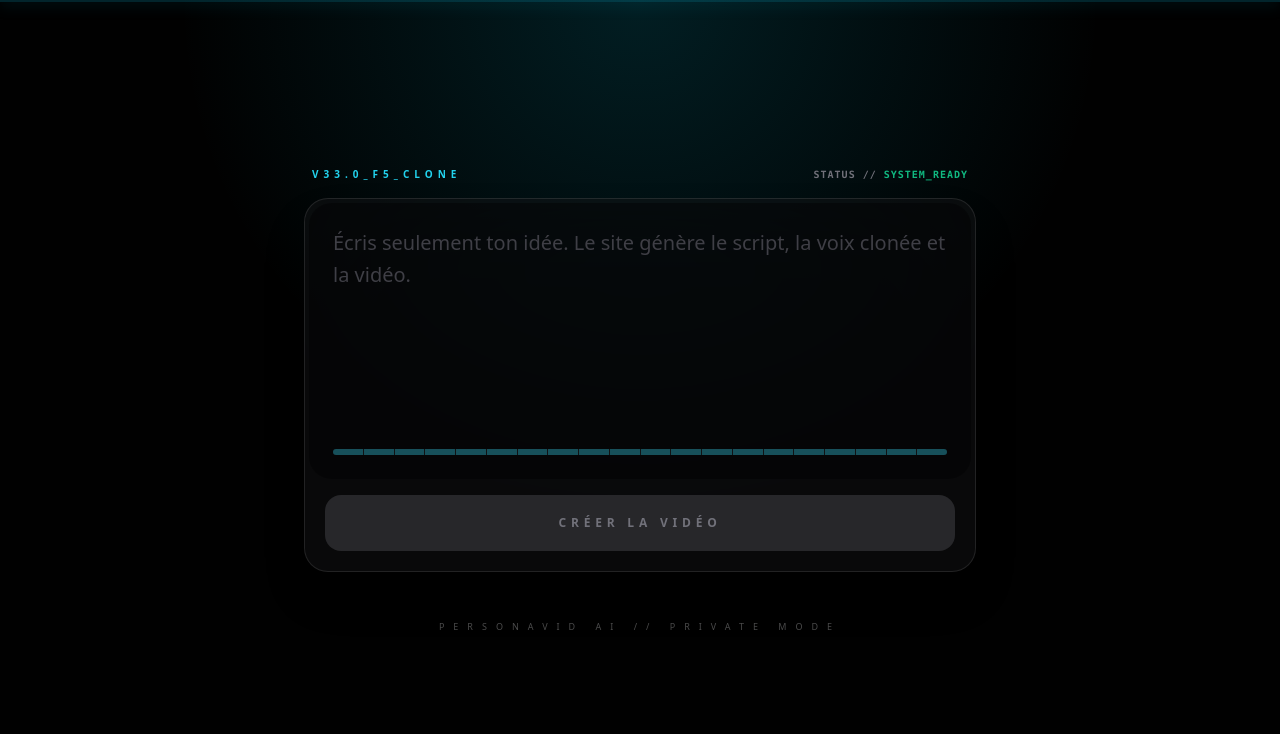
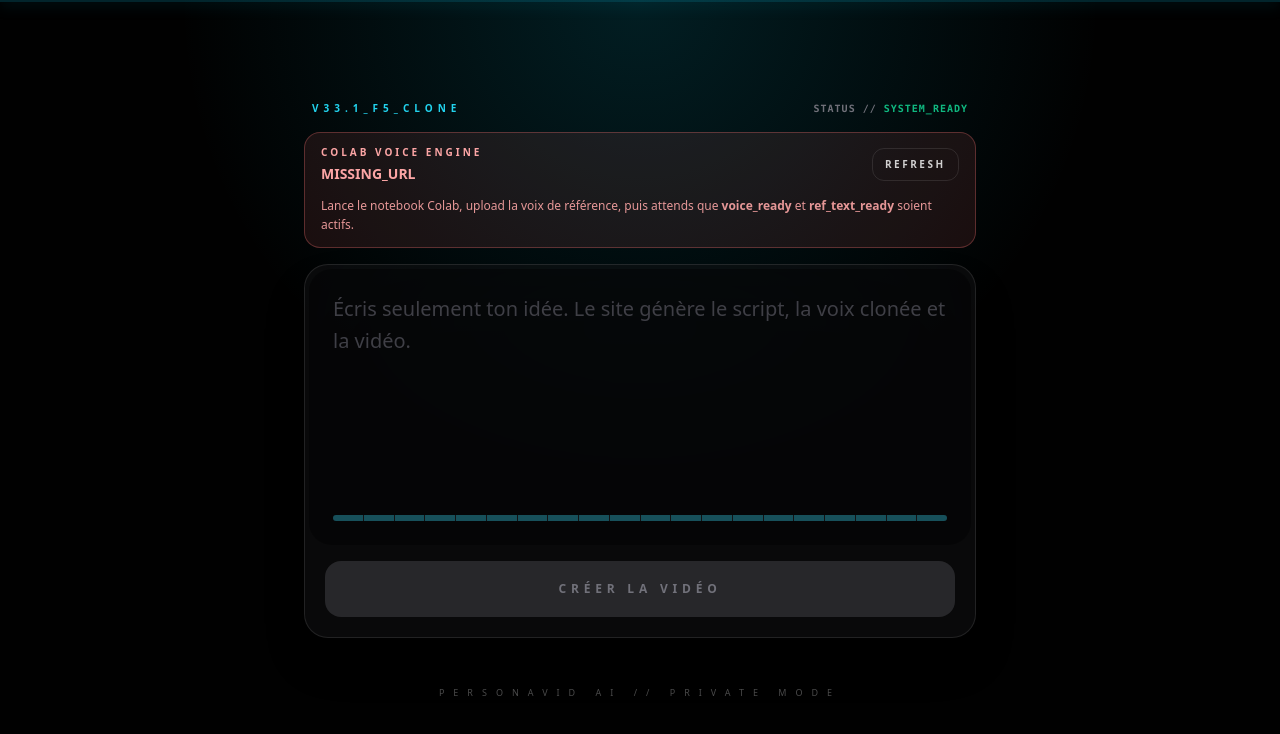
Before and after one commit to dbrckk/personavid-ai, a Next.js app: page / in a window 1280 px wide. Shown: the top 734 px of the page. Built offline with nearby package versions, Linux system fonts and the light colour scheme; no server answers.

Commit message:
Add TTS health check functionality

```diff
--- a/src/app/page.tsx
+++ b/src/app/page.tsx
@@ -23,6 +23,14 @@ type RenderApiResponse = {
   help?: string;
 };
 
+type TtsHealth = {
+  ok: boolean;
+  status: string;
+  voice_ready?: boolean;
+  ref_text_ready?: boolean;
+  message?: string;
+};
+
 export default function NeuralRapturePage() {
   const [input, setInput] = useState("");
   const [isRendering, setIsRendering] = useState(false);
@@ -32,12 +40,44 @@ export default function NeuralRapturePage() {
   const [helpMessage, setHelpMessage] = useState<string | null>(null);
   const [subtitles, setSubtitles] = useState<SubtitleSegment[]>([]);
   const [activeSubtitle, setActiveSubtitle] = useState("");
+  const [ttsHealth, setTtsHealth] = useState<TtsHealth | null>(null);
+  const [isCheckingTts, setIsCheckingTts] = useState(false);
 
   const videoRef = useRef<HTMLVideoElement | null>(null);
   const previousObjectUrlRef = useRef<string | null>(null);
 
+  const checkTtsHealth = async () => {
+    setIsCheckingTts(true);
+
+    try {
+      const response = await fetch("/api/tts-health", {
+        method: "GET",
+        cache: "no-store",
+      });
+
+      const data: TtsHealth = await response.json();
+      setTtsHealth(data);
+    } catch (error: any) {
+      setTtsHealth({
+        ok: false,
+        status: "offline",
+        message: error?.message || "TTS unreachable",
+      });
+    } finally {
+      setIsCheckingTts(false);
+    }
+  };
+
   useEffect(() => {
+    checkTtsHealth();
+
+    const interval = window.setInterval(() => {
+      checkTtsHealth();
+    }, 30000);
+
     return () => {
+      window.clearInterval(interval);
+
       if (previousObjectUrlRef.current) {
         URL.revokeObjectURL(previousObjectUrlRef.current);
       }
@@ -122,6 +162,7 @@ export default function NeuralRapturePage() {
 
       setVideoResult(objectUrl);
       setStatus("MP4_READY");
+      checkTtsHealth();
     } catch (err: any) {
       console.error("SYSTEM_FAILURE:", err);
 
@@ -137,10 +178,23 @@ export default function NeuralRapturePage() {
       }
 
       setStatus("ERROR_IN_NEURAL_LINK");
+      checkTtsHealth();
     } finally {
       setIsRendering(false);
     }
   };
+
+  const healthLabel = !ttsHealth
+    ? "CHECKING"
+    : ttsHealth.ok
+      ? "ONLINE"
+      : ttsHealth.status.toUpperCase();
+
+  const healthClass = !ttsHealth
+    ? "border-zinc-700 bg-zinc-900/60 text-zinc-300"
+    : ttsHealth.ok
+      ? "border-emerald-400/30 bg-emerald-400/10 text-emerald-300"
+      : "border-red-400/30 bg-red-400/10 text-red-300";
 
   return (
     <main className="relative min-h-screen flex flex-col items-center justify-center p-6 bg-[#010101] text-zinc-100 overflow-hidden">
@@ -150,7 +204,7 @@ export default function NeuralRapturePage() {
       <div className="relative z-10 w-full max-w-2xl">
         <div className="flex justify-between items-end mb-4 px-2 gap-4">
           <span className="text-[10px] font-bold text-cyan-400 tracking-[0.5em] uppercase">
-            v33.0_F5_Clone
+            v33.1_F5_Clone
           </span>
 
           <span className="text-[10px] text-zinc-500 font-mono font-bold tracking-widest uppercase text-right">
@@ -159,6 +213,35 @@ export default function NeuralRapturePage() {
               {status}
             </span>
           </span>
+        </div>
+
+        <div className={`mb-4 rounded-2xl border px-4 py-3 ${healthClass}`}>
+          <div className="flex items-center justify-between gap-3">
+            <div>
+              <p className="text-[10px] font-black uppercase tracking-[0.3em]">
+                Colab Voice Engine
+              </p>
+              <p className="mt-1 text-sm font-bold">
+                {isCheckingTts ? "Checking..." : healthLabel}
+              </p>
+            </div>
+
+            <button
+              onClick={checkTtsHealth}
+              disabled={isCheckingTts}
+              className="rounded-xl border border-white/10 px-3 py-2 text-[10px] font-black uppercase tracking-[0.25em] text-white/80 hover:bg-white/10 disabled:opacity-40"
+            >
+              Refresh
+            </button>
+          </div>
+
+          {ttsHealth && !ttsHealth.ok && (
+            <p className="mt-3 text-xs leading-relaxed opacity-90">
+              Lance le notebook Colab, upload la voix de référence, puis attends
+              que <strong>voice_ready</strong> et <strong>ref_text_ready</strong>{" "}
+              soient actifs.
+            </p>
+          )}
         </div>
 
         <div className="relative bg-zinc-900/40 border border-white/10 backdrop-blur-3xl rounded-3xl p-1 shadow-2xl">
```
